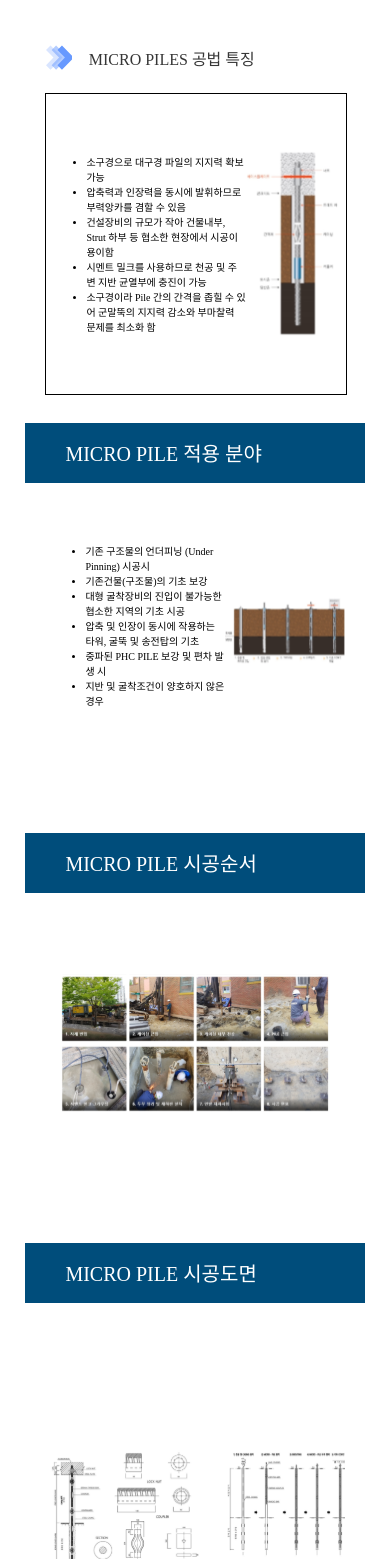
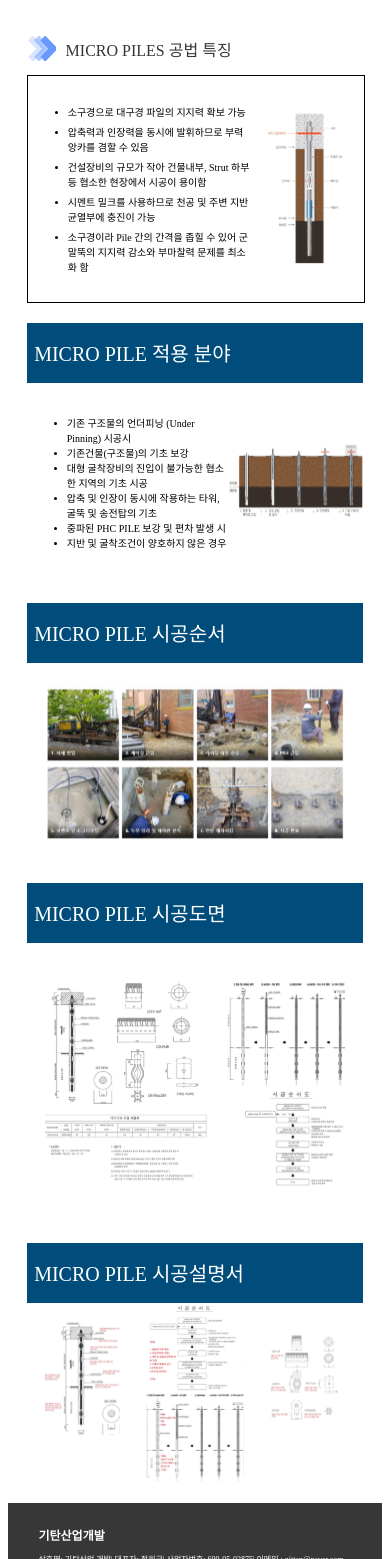
Before and after one commit to HUMBLE25/gittan_homepage, a Next.js app: page /microPiles in a window 390 px wide. Shown: the part 389-1948 px from the top of the page. Built offline with nearby package versions, Linux system fonts and the light colour scheme.

Commit message:
FIX microPiles rayout

```diff
--- a/src/styles/constructionPerformance.module.css
+++ b/src/styles/constructionPerformance.module.css
@@ -49,7 +49,7 @@
     width: 100%;
     position: relative;
     color: white;
-    font-size: 64px;
+    font-size: 56px;
     font-family: 'Nanum Gothic';
     font-weight: 700;
     word-wrap: break-word;
@@ -123,7 +123,7 @@
         height: 320px;
     }
     .overlay_text{
-        font-size: 48px;
+        font-size: 40px;
     }
     .img_wrapper{
         height: 500px;
@@ -136,7 +136,7 @@
         height: 420px;
     }
     .overlay_text{
-        font-size: 56px;
+        font-size: 48px;
     }
     .img_wrapper{
         height: 750px;
--- a/src/styles/introduceCo.module.css
+++ b/src/styles/introduceCo.module.css
@@ -208,7 +208,7 @@
     }
 
     .overlay_text{
-        font-size: 32px;
+        font-size: 18px;
     }
 
     .about_container {
--- a/src/styles/microPiles.module.css
+++ b/src/styles/microPiles.module.css
@@ -151,18 +151,19 @@
 
 .feature_container {
     width: 100%;
-    height: 700px;
+    height: 600px;
     position: relative;
     mix-blend-mode: darken;
     display: flex;
     flex-direction: column;
     align-items:center;
     transition: all 1s ease;
-    /* border: 10px solid green; */
+    /* border: 2px solid green; */
+    margin-bottom: 100px;
 }
 
 .feature_wrapper{
-    width: 80%;
+    width: 90%;
     margin-left: 10%;
     margin-right: 10%;
     height: 100%;
@@ -175,11 +176,12 @@
     /* border: 3px solid blue; */
 }
 .feature_top{
-    width: 80%;
+    width: 100%;
     height: 100px;
     position: relative;
     display: flex;
-    gap: 5%;
+    gap: 1%;
+    /* padding: 0px 5% 0px 5%; */
     align-items: center;
     transition: all 1s ease;
     /* border: 3px solid red; */
@@ -248,7 +250,7 @@
 
 .feature_image {
     width: 15%;
-    height: 48%;
+    height: 38%;
     padding: 10%;
     background-image: url(/micro_feature_img.svg);
     background-size: 100% 100%;
@@ -262,7 +264,7 @@
     height: 100%;
     position: relative;
     display: flex;
-    margin-bottom: 50px;
+    margin-bottom: 100px;
     flex-direction: column;
     justify-content: center;
     align-items: center;
@@ -271,7 +273,7 @@
 }
 
 .common_title{
-    width: 80%;
+    width: 88%;
     height: 110px;
     position: relative;
     background-color: #004D7B;
@@ -282,13 +284,13 @@
     word-wrap: break-word;
     display: flex;
     align-items: center;
-    padding-left: 40px;
+    padding-left: 2%;
     /* border: 1px solid black; */
     transition: all 1s ease;
 }
 
 .apply_background{
-    width: 80%;
+    width: 90%;
     height: 500px;
     display: flex;
     justify-content: center;
@@ -309,6 +311,10 @@
     font-weight: 400;
     word-wrap: break-word;
     transition: all 1s ease;
+    display: flex;
+    flex-direction: column;
+    justify-content: center;
+    align-items: center;
     /* border: 2px solid green; */
 }
 
@@ -336,8 +342,8 @@
 }
 
 .build_image{
-    width: 90%;
-    height: 650px;
+    width: 100%;
+    height: 100%;
     background-image: url(/micro_build_img.svg);
     background-size: 100% 100%;
     background-position: center;
@@ -379,14 +385,12 @@
 .explain_image_container{
     /* width: 50%; */
     display: flex;
-    height: 75%;
+    height: 100%;
     flex-direction: column;
     align-items: center;
     transition: all 1s ease;
-    /* border: 2px solid yellow; */
+    /* border: 2px solid gray; */
     box-sizing: border-box;
-    /* margin: 0% 5% 0% 5%; */
-    /* padding: 0% 5% 0% 5%; */
 }
 .explain_image{
     width: 300px;
@@ -434,7 +438,8 @@
     }
 
     .feature_container {
-        height: 400px;
+        height: 280px;
+        margin-bottom: 20px;
     }
 
     .feature_top{
@@ -457,13 +462,16 @@
     .feature_description {
         font-size: 10px;
     }
+    .common_container{
+        margin-bottom: 20px;
+    }
     .common_title{
         height: 60px;
         font-size: 20px;
     }
 
     .apply_background{
-        height: 300px;
+        height: 200px;
     }
 
     .apply_description {
@@ -471,7 +479,7 @@
     }
 
     .build_background{
-        height: 300px;
+        height: 200px;
     }
 
     .build_image{
@@ -479,15 +487,15 @@
     }
 
     .plan_background{
-        height: 500px;
+        height: 280px;
     }
     .explain_background{
-        height: 500px;
+        height: 180px;
     }
 
     .explain_image{
         width: 150px;
-        height: 250px;
+        height: 150px;
     }
   }
 
```
